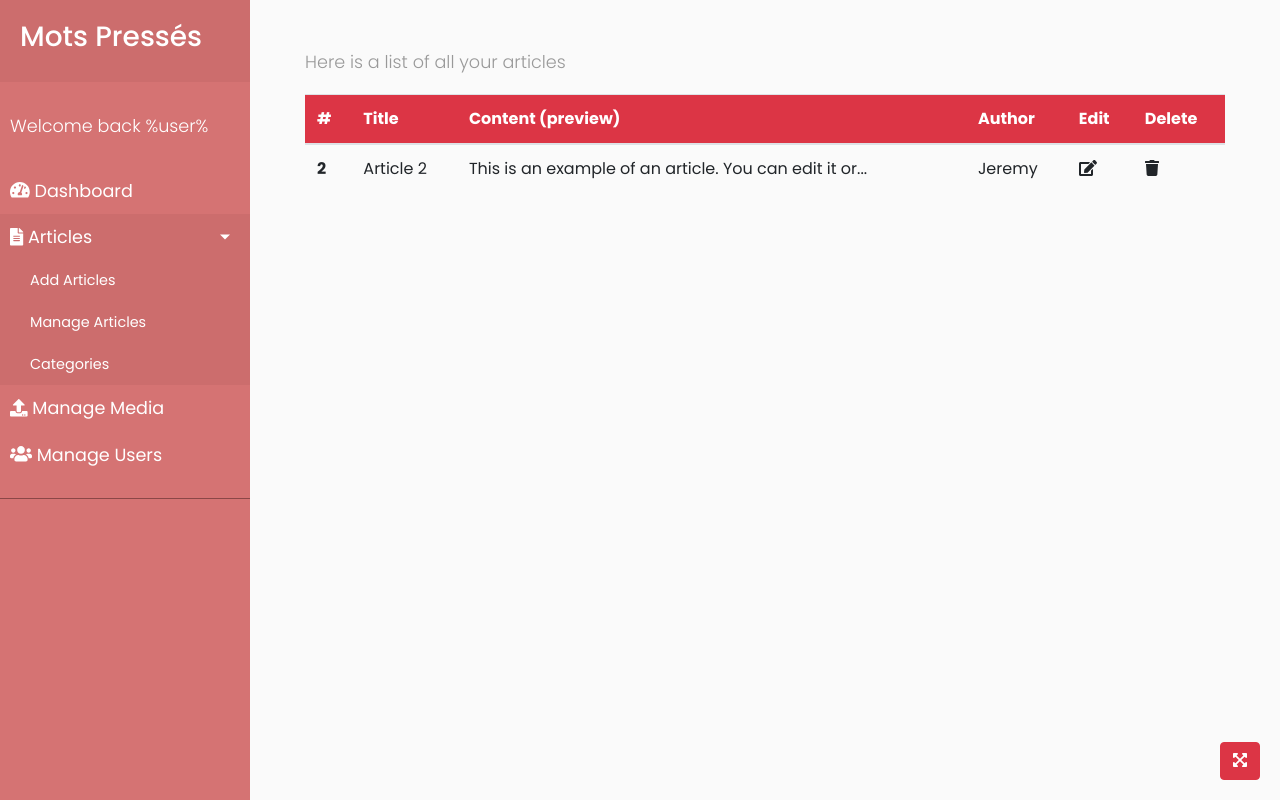
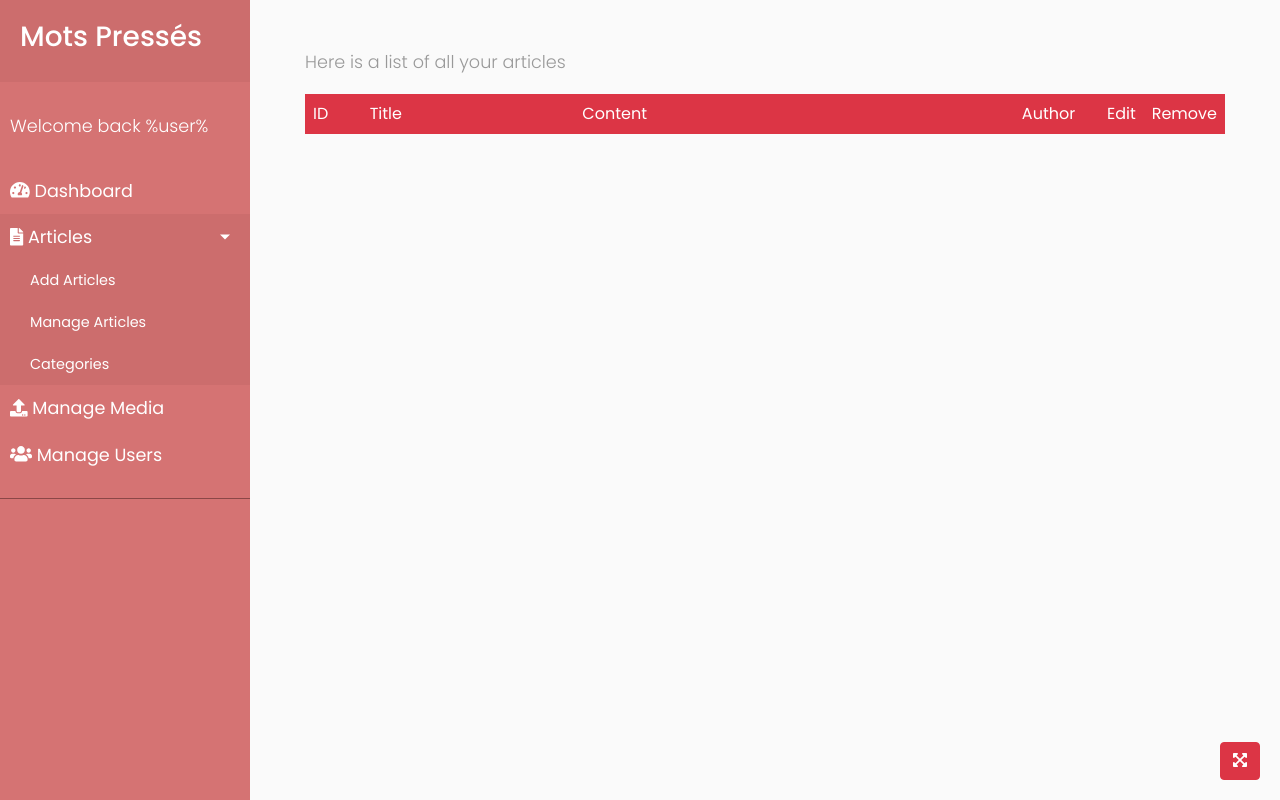
Before and after one commit to scalajeremy/blog-php, a PHP site: template templates/adm_articles.twig in a window 1280 px wide. Run offline with PHP 8.4, Linux system fonts and the light colour scheme; the template is opened without the code that fills it, so the values that code supplies are empty; some libraries are stand-ins or nearby versions.

Commit message:
minor changes

```diff
--- a/public/css/admin.css
+++ b/public/css/admin.css
@@ -4,6 +4,49 @@ body {
 
 #adm_dashboard {
   padding: 40px; }
+
+/* Article grid */
+.grid-container {
+  display: grid;
+  grid-template-columns: 0.4fr 1.5fr 3.1fr 0.6fr 0.2fr 0.2fr;
+  grid-template-rows: 0.2fr 1.8fr;
+  grid-template-areas: "articleIDHead articleTitleHead articleContentHead articleAuthorHead articleEditHead articleRemoveHead" "articleID articleTitle articleContent articleAuthor articleEdit articleRemove"; }
+
+.articleRemove {
+  grid-area: articleRemove; }
+
+.articleID {
+  grid-area: articleID; }
+
+.articleTitle {
+  grid-area: articleTitle; }
+
+.articleContent {
+  grid-area: articleContent; }
+
+.articleAuthor {
+  grid-area: articleAuthor; }
+
+.articleEdit {
+  grid-area: articleEdit; }
+
+.articleRemoveHead {
+  grid-area: articleRemoveHead; }
+
+.articleIDHead {
+  grid-area: articleIDHead; }
+
+.articleTitleHead {
+  grid-area: articleTitleHead; }
+
+.articleContentHead {
+  grid-area: articleContentHead; }
+
+.articleAuthorHead {
+  grid-area: articleAuthorHead; }
+
+.articleEditHead {
+  grid-area: articleEditHead; }
 
 #media {
   position: relative;
--- a/src/System/routes.php
+++ b/src/System/routes.php
@@ -59,7 +59,7 @@ $app->get('/adm_dashboard', function (Request $request, Response $response, arra
 $app->get('/adm_articles', function (Request $request, Response $response, array $args) {
     global $twig;
     $args['pagename'] = 'Articles';
-    $sql ='SELECT title, author, content FROM articles';
+    $sql ='SELECT substring(content for 255), title, author  FROM articles';
     $stmt = $this->db->prepare($sql);
     $stmt->execute();
     $args['article'] = $stmt;
@@ -87,6 +87,10 @@ $app->get('/adm_media', function (Request $request, Response $response, array $a
 $app->get('/adm_users', function (Request $request, Response $response, array $args) {
     global $twig;
     $args['pagename'] = 'Add/Edit Users';
+    $sql ='SELECT username FROM users';
+    $stmt = $this->db->prepare($sql);
+    $stmt->execute();
+    $args['users'] = $stmt;
     return $response->getBody()->write($twig->render('adm_users.twig', $args));
 })->setName('adm_users');
 
--- a/src/scss/admin.scss
+++ b/src/scss/admin.scss
@@ -11,6 +11,40 @@ body{
 // #adm_dashboard:nth-child(even) {
 //   background-color: #cc6d6d;
 // }
+
+/* Article grid */
+
+.grid-container {
+  display: grid;
+  grid-template-columns: 0.4fr 1.5fr 3.1fr 0.6fr 0.2fr 0.2fr;
+  grid-template-rows: 0.2fr 1.8fr;
+  grid-template-areas: "articleIDHead articleTitleHead articleContentHead articleAuthorHead articleEditHead articleRemoveHead"
+                       "articleID articleTitle articleContent articleAuthor articleEdit articleRemove";
+}
+
+.articleRemove { grid-area: articleRemove; }
+
+.articleID { grid-area: articleID; }
+
+.articleTitle { grid-area: articleTitle; }
+
+.articleContent { grid-area: articleContent; }
+
+.articleAuthor { grid-area: articleAuthor; }
+
+.articleEdit { grid-area: articleEdit; }
+
+.articleRemoveHead { grid-area: articleRemoveHead; }
+
+.articleIDHead { grid-area: articleIDHead; }
+
+.articleTitleHead { grid-area: articleTitleHead; }
+
+.articleContentHead { grid-area: articleContentHead; }
+
+.articleAuthorHead { grid-area: articleAuthorHead; }
+
+.articleEditHead { grid-area: articleEditHead; }
 
 #media {
     position: relative;
--- a/templates/adm_articles.twig
+++ b/templates/adm_articles.twig
@@ -1,38 +1,30 @@
 {% extends 'adm_common.twig' %}
 {% block content %}
 <p>Here is a list of all your articles<p>
-<table class="table table-hover">
-  <thead class="bg-danger text-white">
 
-    <tr>
-      <th scope="col" id="articleID">#</th>
-      <th scope="col" id="articleTitle">Title</th>
-      <th scope="col" id="articleContent">Content (preview)</th>
-      <th scope="col" id="articleAuthor">Author</th>
-      <th scope="col">Edit</th>
-      <th scope="col">Delete</th>
-    </tr>
-  </thead>
-  <tbody>
-    {% for article in article %}
-      <tr>
-        <th scope="row">1</th>
-        <td>{{ article.title }}</td>
-        <td>{{ article.content }}</td>
-        <td>{{ article.author }}</td>
-        <td><i class="fas fa-edit"></i></td>
-        <td><i class="fas fa-trash"></i></td>
-      </tr>
-    {% endfor %}
 
-    <tr>
-      <th scope="row">2</th>
-      <td>Article 2</td>
-      <td>This is an example of an article. You can edit it or...</td>
-      <td>Jeremy</td>
-      <td><i class="fas fa-edit"></i></td>
-      <td><i class="fas fa-trash"></i></td>
-    </tr>
-  </tbody>
-</table>
+
+<div class="grid-container">
+  <div class="articleIDHead bg-danger text-white p-2">ID</div>
+  <div class="articleTitleHead bg-danger text-white p-2">Title</div>
+  <div class="articleContentHead bg-danger text-white p-2">Content</div>
+  <div class="articleAuthorHead bg-danger text-white p-2">Author</div>
+  <div class="articleEditHead bg-danger text-white p-2">Edit</div>
+  <div class="articleRemoveHead bg-danger text-white p-2">Remove</div>
+</div>
+  {% for row in article %}
+  <div class="grid-container">
+    <div class="articleID"></div>
+    <div class="articleTitle">{{ row.title }}</div>
+    <div class="articleContent">{{ row.substring }}</div>
+    <div class="articleAuthor">{{ row.author }}</div>
+    <div class="articleEdit"></div>
+    <div class="articleRemove"></div>
+  </div>
+  {% endfor %}
+
+
+
+
+
 {% endblock %}
```
Also changed, not shown: templates/adm_users.twig (+3 -36 lines).
